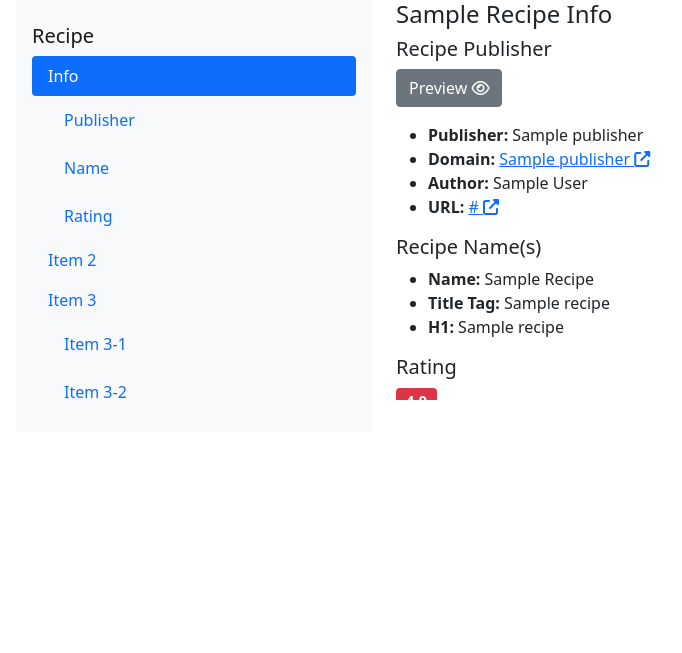
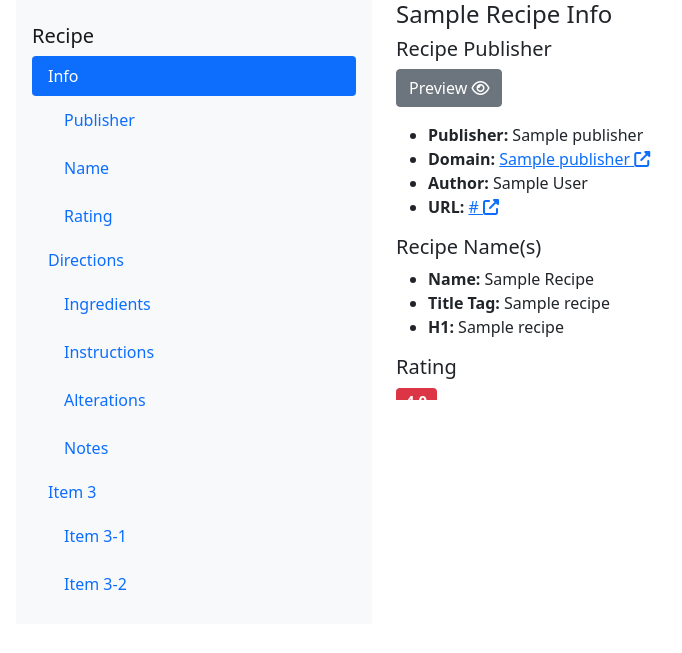
Before and after one commit to kchiv/recipeindex, a Django app: page /recipes/1/ in a window 1280 px wide. Shown: the top 653 px of the page, without its empty margins (66-748 px from the left). Run offline with Django 3.2, Linux system fonts and the light colour scheme; tables that the repository leaves empty hold one stand-in row (values such as "Sample post"); some libraries are stand-ins or nearby versions.

Commit message:
added directions to template

```diff
--- a/templates/recipes/recipe_detail.html
+++ b/templates/recipes/recipe_detail.html
@@ -43,6 +43,7 @@
     <div class="row">
         <div class="col-4">
         <nav id="navbar-example3" class="navbar navbar-light bg-light flex-column align-items-stretch p-3">
+
             <a class="navbar-brand" href="#">Recipe</a>
             <nav class="nav nav-pills flex-column">
               <a class="nav-link" href="#item-info">Info</a>
@@ -53,7 +54,25 @@
                 <a class="nav-link ms-3 my-1" href="#item-name">Name</a>
                 <a class="nav-link ms-3 my-1" href="#item-rating">Rating</a>
               </nav>
-              <a class="nav-link" href="#item-2">Item 2</a>
+
+              {% if recipe.recipe_full_ingredients or recipe.recipe_full_steps or recipe.recipe_alterations or recipe.recipe_notes %}
+              <a class="nav-link" href="#item-directions">Directions</a>
+              <nav class="nav nav-pills flex-column">
+                {% if recipe.recipe_full_ingredients %}
+                <a class="nav-link ms-3 my-1" href="#item-d-ingredients">Ingredients</a>
+                {% endif %}
+                {% if recipe.recipe_full_steps %}
+                <a class="nav-link ms-3 my-1" href="#item-d-instructions">Instructions</a>
+                {% endif %}
+                {% if recipe.recipe_alterations %}
+                <a class="nav-link ms-3 my-1" href="#item-d-alterations">Alterations</a>
+                {% endif %}
+                {% if recipe.recipe_notes %}
+                <a class="nav-link ms-3 my-1" href="#item-d-notes">Notes</a>
+                {% endif %}
+              </nav>
+              {% endif %}
+
               <a class="nav-link" href="#item-3">Item 3</a>
               <nav class="nav nav-pills flex-column">
                 <a class="nav-link ms-3 my-1" href="#item-3-1">Item 3-1</a>
@@ -111,7 +130,42 @@
                 {% else %}
                     <h5><span class="badge bg-secondary">No rating yet.</span></h5>
                 {% endif %}
-            <h4 id="item-2">Rating</h4>
+            {% if recipe.recipe_full_ingredients or recipe.recipe_full_steps or recipe.recipe_alterations or recipe.recipe_notes %}
+            <h4 id="item-directions">Directions</h4>
+            {% endif %}
+            {% if recipe.recipe_full_ingredients %}
+            <h5 id="item-d-ingredients">Ingredients</h5>
+                <div class="row">
+                    <div class="col">
+                        {{ recipe.recipe_full_ingredients|safe }}
+                    </div>
+                </div>
+            {% endif %}
+            {% if recipe.recipe_full_steps %}
+            <h5 id="item-d-instructions">Instructions</h5>
+                <div class="row">
+                    <div class="col">
+                        {{ recipe.recipe_full_steps|safe }}
+                    </div>
+                </div>
+            {% endif %}
+            {% if recipe.recipe_alterations %}
+            <h5 id="item-d-alterations">Alterations</h5>
+                <div class="row">
+                    <div class="col">
+                        {{ recipe.recipe_alterations|safe }}
+                    </div>
+                </div>
+            {% endif %}
+            {% if recipe.recipe_notes %}
+            <h5 id="item-d-notes">Notes</h5>
+                <div class="row">
+                    <div class="col">
+                        {{ recipe.recipe_notes|safe }}
+                    </div>
+                </div>
+            {% endif %}
+
             <p>
 Lorem ipsum dolor sit amet, consectetur adipiscing elit. Mauris vitae lorem lorem. Morbi porttitor, nunc vitae accumsan consequat, lorem velit dictum ante, et aliquet tortor ligula at libero. Aenean sit amet interdum libero. Lorem ipsum dolor sit amet, consectetur adipiscing elit. Aliquam porttitor est sed nibh lacinia cursus. </p>
             <h4 id="item-3">Item 3</h4>
```
